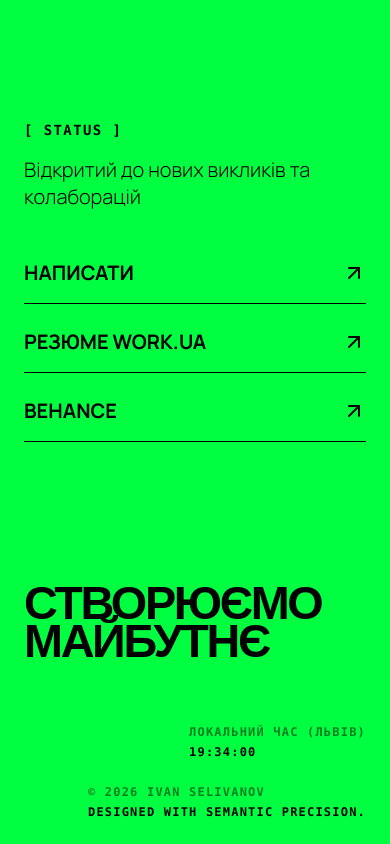
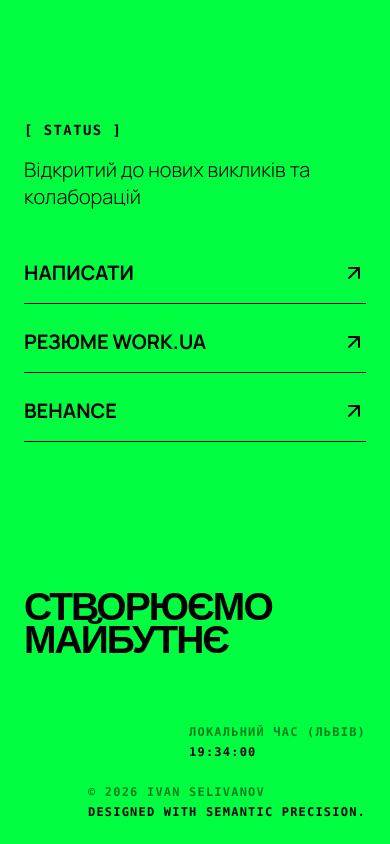
Before and after one commit to John7794/personal-site, a React (Vite) app: page / in a window 390 px wide. Shown: the part 5812-6656 px from the top of the page. Built offline with nearby package versions, Linux system fonts and the light colour scheme; no server answers; a web font is replaced by a local one.

Commit message:
feat: add favicon and optimize contact heading
Add custom SVG favicon and adjust heading typography for better responsiveness and text wrapping.

```diff
--- a/index.html
+++ b/index.html
@@ -5,6 +5,7 @@
     <meta name="viewport" content="width=device-width, initial-scale=1.0" />
     <title>Іван Селіванов | UI/UX & Web Developer</title>
     <meta name="description" content="Портфоліо Івана Селіванова. UI/UX дизайн, веб-розробка, викладач. Ph.D." />
+    <link rel="icon" type="image/svg+xml" href="/favicon.svg" />
 
     <link rel="preconnect" href="https://fonts.googleapis.com">
     <link rel="preconnect" href="https://fonts.gstatic.com" crossorigin>
--- a/src/components/Contact.tsx
+++ b/src/components/Contact.tsx
@@ -61,7 +61,7 @@ export function Contact() {
         </div>
 
         <div className="mt-32">
-           <h2 className="text-[12vw] leading-[0.8] font-display font-black uppercase tracking-tighter">
+           <h2 className="text-[10vw] leading-[0.85] font-display font-black uppercase tracking-tighter break-words">
              {t.cta} <br/> {t.cta2}
            </h2>
         </div>
```
Also changed, not shown: public/favicon.svg (added).
